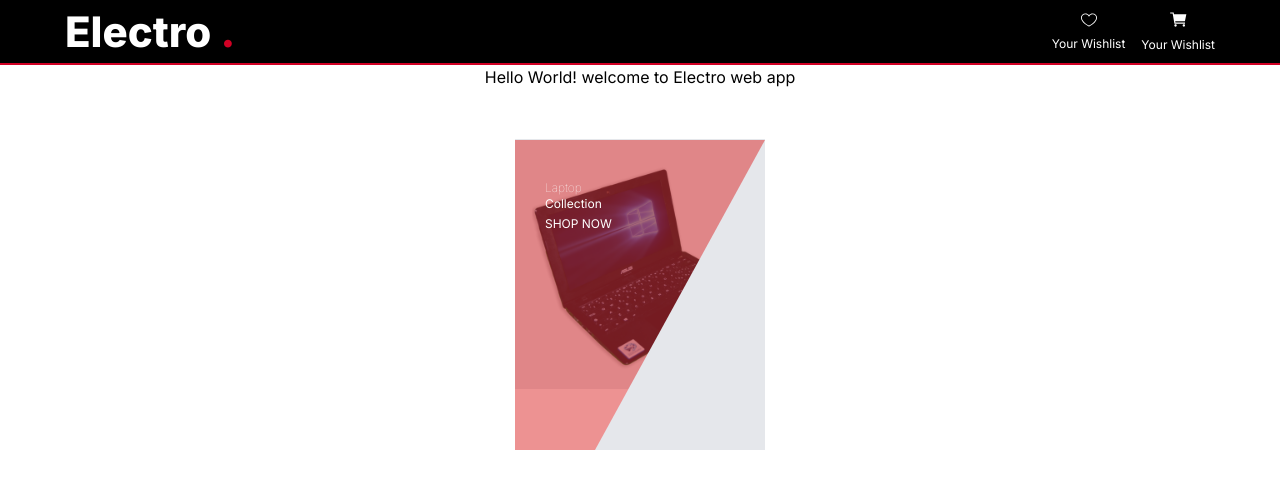
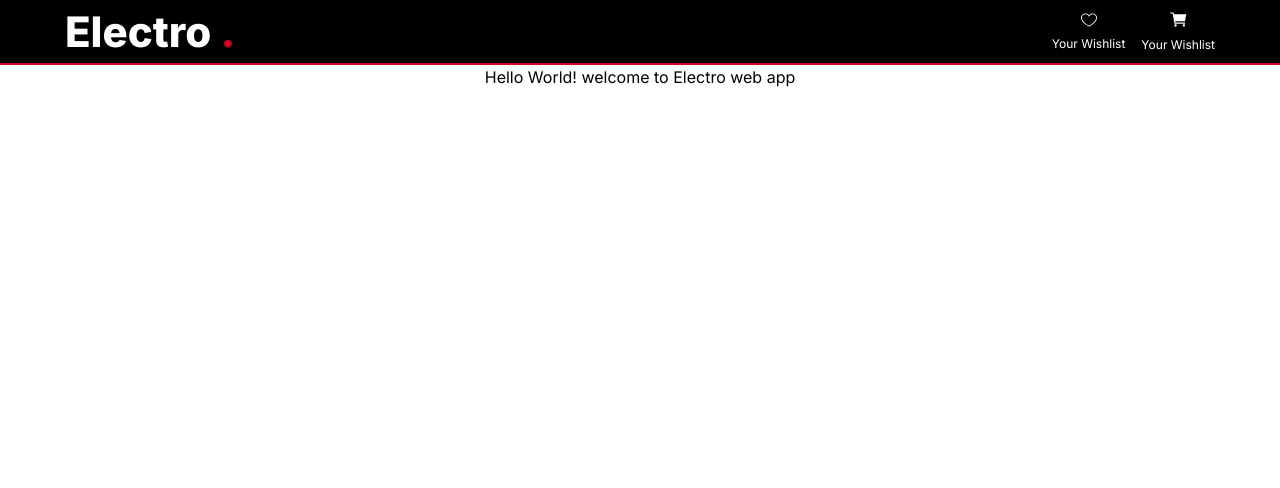
Before and after one commit to olatunde1998/ecommerce-app, a Next.js app: page / in a window 1280 px wide. Shown: the top 488 px of the page. Built offline with nearby package versions, Linux system fonts and the light colour scheme.

Commit message:
delete collectionCard

```diff
--- a/src/app/page.js
+++ b/src/app/page.js
@@ -1,11 +1,9 @@
-import CollectionCard from "@/card/CollectionCard";
 
 
 export default function Home() {
   return (
-    <main className="text-center">
-      <h2>Hello World! welcome to Electro web app</h2>
-      <CollectionCard />
-    </main>
+      <main className="text-center">
+        <h2>Hello World! welcome to Electro web app</h2>
+      </main>
   );
 }
```
